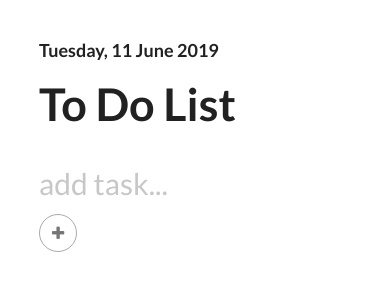
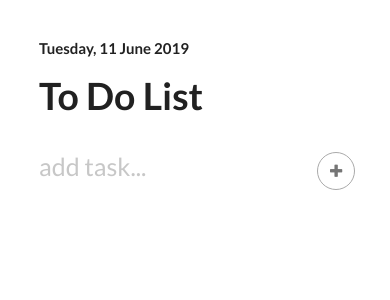
Before and after one commit to jasminegmp/todo-app, a React (Create React App) app: page / in a window 390 px wide. Shown: the top 300 px of the page. Built offline with nearby package versions, Linux system fonts and the light colour scheme; the HTML template or start-up script is replaced by a standard one.

Commit message:
Mobile friendly

```diff
--- a/src/App.css
+++ b/src/App.css
@@ -1,6 +1,6 @@
 body{
     margin: 5%;
-    font-size: 40px;
+    font-size: 35px;
 }
 
 h1{
@@ -43,6 +43,6 @@ h5{
 @media screen and (max-width: 800px) {
 	body{
 	    margin: 10%;
-	    font-size: 30px;
+	    font-size: 25px;
 	}
 }
--- a/src/App.js
+++ b/src/App.js
@@ -122,12 +122,14 @@ class App extends React.Component {
 
 	        <div className="sixteen wide column">
 	          <form onSubmit = {this.addNewItem}>
+            <div class="row">
   	            <div className ="ui input">
   	              <input  type="text" placeholder="add task..." onChange = {this.newItemBuffer} value={this.state.newItem}/>
   	            </div>
                 <button className ="ui circular icon button" type = "submit" onClick = {this.addNewItem} >
   	            	<i className="plus icon"></i>
   	            </button>
+              </div>
 	            </form>
 	        </div>
 
```
Lines whose indentation alone changed are shown as unchanged.
